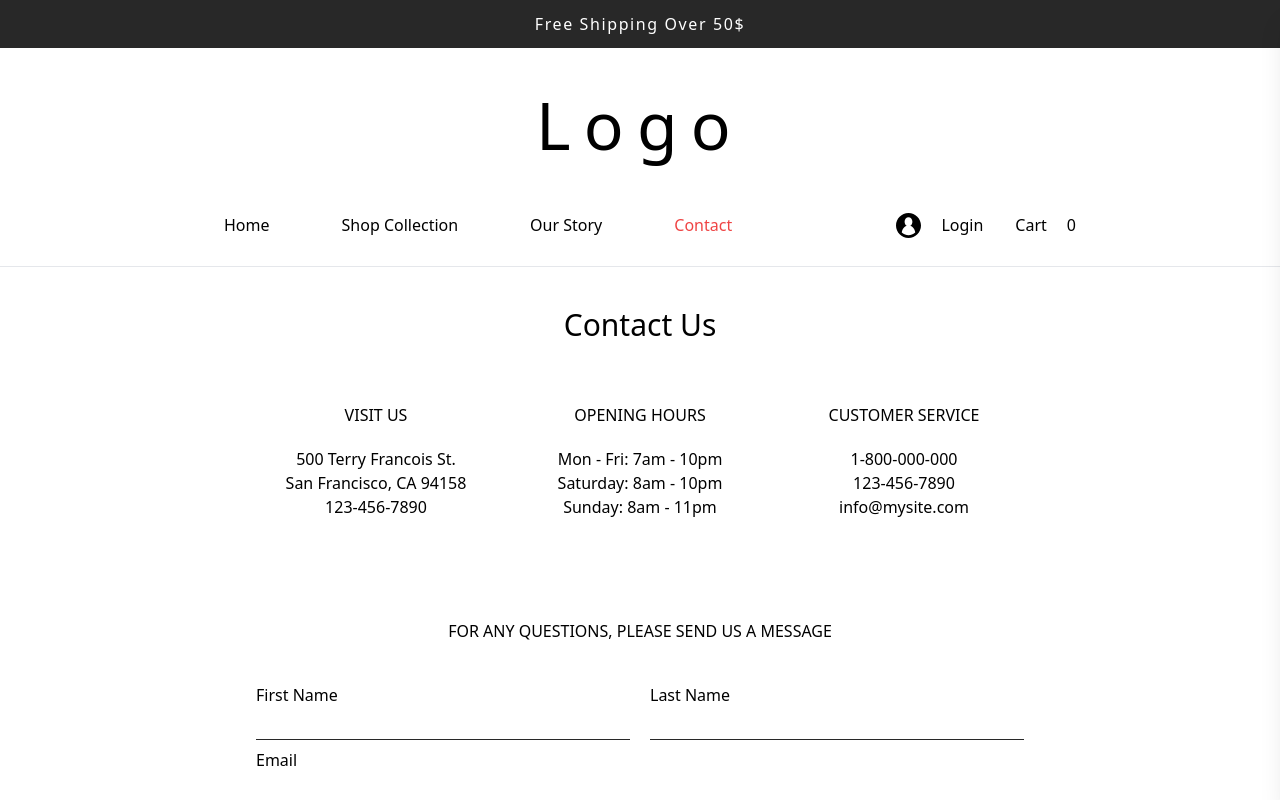
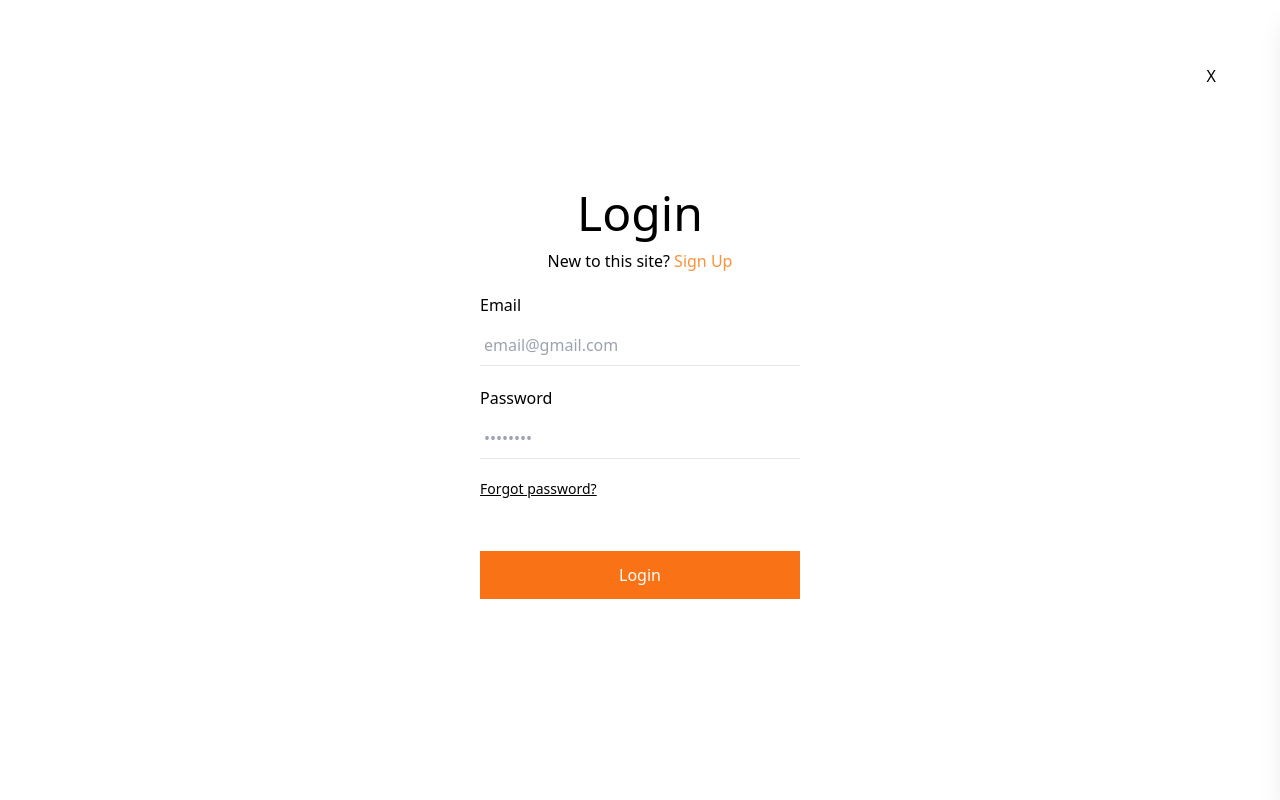
Before and after one commit to 61130061/happy-kamp, a Next.js app: page /contact in a window 1280 px wide. Both pictures are taken after a click on the button "Login". Shown: the top 800 px of the page. Built offline with nearby package versions, Linux system fonts and the light colour scheme.

Commit message:
➕ add authorize modal (signup/login) w/ react-cookie package and sketching style

```diff
--- a/package.json
+++ b/package.json
@@ -17,6 +17,7 @@
     "eslint-config-next": "13.2.4",
     "next": "13.2.4",
     "react": "18.2.0",
+    "react-cookie": "^4.1.1",
     "react-dom": "18.2.0",
     "react-slider": "^2.0.4",
     "typescript": "5.0.3"
--- /dev/null
+++ b/src/components/AuthModal.tsx
@@ -0,0 +1,170 @@
+import React, { useState, useEffect } from 'react';
+import { useCookies } from 'react-cookie';
+
+interface PropsType {
+  isOpen: boolean,
+  onClose: Function
+}
+
+interface AuthPayloadType {
+  fullname?: string,
+  email: string,
+  password: string
+}
+
+export default function AuthModal ({ isOpen, onClose }: PropsType) {
+  const [isSignup, setIsSignup] = useState(false);
+  const [cookies, setCookie, removeCookie] = useCookies(['token']);
+
+  useEffect(() => {
+    if (cookies.token) onClose()
+  }, [cookies])
+
+  return (
+    <div className={`flex items-center justify-center z-[999] top-0 right-0 left-0 bottom-0 fixed h-screen w-screen overflow-hidden bg-white${isOpen ? "" : " hidden"}`}>
+      <button onClick={() => onClose()} className="absolute top-16 right-16">X</button>
+      {isSignup ?
+        <Signup swap={() => setIsSignup(false)} /> :
+        <Login swap={() => setIsSignup(true)} />
+      }
+    </div>
+  )
+}
+
+interface CompPropsType {
+  swap: Function,
+}
+
+function Login ({ swap }: CompPropsType) {
+  const [success, setSuccess] = useState(false);
+  const [message, setMessage] = useState<string | null>(null);
+  const [form, setForm] = useState<AuthPayloadType>({ email: '', password: '' });
+  const [cookies, setCookie] = useCookies(['token']);
+
+  const onTyping = (e: React.ChangeEvent<HTMLInputElement>) => {
+    setForm(prev => ({ ...prev, [e.target.id]: e.target.value }))
+  }
+
+  const onSubmit = async (e: React.FormEvent<HTMLFormElement>) => {
+    e.preventDefault();
+
+    try {
+      const res = await fetch('https://skillkamp-api.com/v1/api/auth/login', {
+        method: 'POST',
+        headers: {
+          'accept': 'application/json',
+          'Content-Type': 'application/json'
+        },
+        body: JSON.stringify(form)
+      });
+
+      if (!res.ok) {
+        setSuccess(false);
+        setMessage("Invalid Credentials!.")
+        return
+      }
+
+      const resData = await res.json();
+
+      console.log(resData);
+
+      setCookie('token', resData.detail.Token);
+      localStorage.setItem("store-user-name", resData.detail.Name);
+      setForm({ email: '', password: '' });
+
+    } catch (err) {
+      setSuccess(false);
+      setMessage('Something wrong!');
+      console.log(err);
+    }
+  }
+
+  return (
+    <div className="text-center w-[320px]">
+      <div className="mb-3 text-5xl">Login</div>
+      <div className="mb-5">New to this site? <button onClick={() => swap()} className="text-orange-400">Sign Up</button></div>
+      <form onSubmit={onSubmit} className="flex flex-col gap-5 text-left">
+        <div className="flex flex-col gap-2">
+          <label htmlFor="email">Email</label>
+          <input onChange={onTyping} value={form.email} id="email" className="border-b p-1 py-2" type="email" placeholder="email@gmail.com" />
+        </div>
+        <div className="flex flex-col gap-2">
+          <label htmlFor="password">Password</label>
+          <input onChange={onTyping} value={form.password} id="password" className="border-b p-1 py-2" type="password" placeholder="••••••••" />
+        </div>
+        <button type="button" className="underline text-sm text-left w-fit">Forgot password?</button>
+        <div className={`text-sm${success ? " text-green-500":" text-red-500"}`}>{message}</div>
+        <button type="submit" className="py-3 my-3 bg-orange-500 text-white">Login</button>
+      </form>
+    </div>
+  )
+}
+
+function Signup({ swap }: CompPropsType) {
+  const [success, setSuccess] = useState(false);
+  const [message, setMessage] = useState<string | null>(null);
+  const [form, setForm] = useState<AuthPayloadType>({ fullname: '', email: '', password: '' });
+
+  const onTyping = (e: React.ChangeEvent<HTMLInputElement>) => {
+    setForm(prev => ({ ...prev, [e.target.id]: e.target.value }))
+  }
+
+  const onSubmit = async (e: React.FormEvent<HTMLFormElement>) => {
+    e.preventDefault();
+
+    try {
+      const res = await fetch('https://skillkamp-api.com/v1/api/auth/signup', {
+        method: 'POST',
+        headers: {
+          'accept': 'application/json',
+          'Content-Type': 'application/json'
+        },
+        body: JSON.stringify(form)
+      })
+
+      if (!res.ok) {
+        setSuccess(false);
+        setMessage("Something wrong! Please try again.")
+        return
+      }
+
+      if (res.status == 200) {
+        setSuccess(false);
+        setMessage("User already exist! Please login with you password.")
+        return
+      }
+
+      const resData = await res.json();
+
+      if (resData.detail == "Sign up complete") {
+        setSuccess(true);
+        setMessage("Sign up complete! Please login with your email and password")
+      }
+    } catch (err) {
+      console.log(err);
+    }
+  }
+
+  return (
+    <div className="text-center w-[320px]">
+      <div className="mb-3 text-3xl">Sign Up</div>
+      <div className="mb-5">Already a member? <button onClick={() => swap()} className="text-orange-400">Login</button></div>
+      <form onSubmit={onSubmit} className="flex flex-col gap-5 text-left">
+        <div className="flex flex-col gap-2">
+          <label htmlFor="fullname">Name</label>
+          <input onChange={onTyping} value={form.fullname} id="fullname" className="border-b p-1 py-2" type="text" placeholder="Tom Jack" />
+        </div>
+        <div className="flex flex-col gap-2">
+          <label htmlFor="email">Email</label>
+          <input onChange={onTyping} value={form.email} id="email" className="border-b p-1 py-2" type="email" placeholder="email@gmail.com" />
+        </div>
+        <div className="flex flex-col gap-2">
+          <label htmlFor="password">Password</label>
+          <input onChange={onTyping} value={form.password} id="password" className="border-b p-1 py-2" type="password" placeholder="••••••••" />
+        </div>
+        <div className={`text-sm${success ? " text-green-500": " text-red-500"}`}>{message}</div>
+        <button type="submit" className="py-3 my-5 bg-orange-500 text-white">Sign Up</button>
+      </form>
+    </div>
+  )
+}
--- a/src/components/Navbar.tsx
+++ b/src/components/Navbar.tsx
@@ -1,21 +1,42 @@
+import { useEffect, useState } from 'react';
 import Link from 'next/link';
 import { useRouter } from 'next/router';
+import { useCookies } from 'react-cookie';
+
+import AuthModal from './AuthModal';
 
 interface PropsType {
   onOpenCart: Function,
   cartNumber: number
 }
 
+interface UserProps {
+  Token: string,
+  Name: string
+}
+
 export default function Navbar ({ onOpenCart, cartNumber }: PropsType) {
+  const [isLogin, setIsLogin] = useState(false);
+  const [isShow, setIsShow] = useState(false);
+  const [cookies, setCookie, removeCookie] = useCookies(['token']);
   const router = useRouter();
+
+  useEffect(() => {
+    if (cookies.token) {
+      setIsLogin(true);
+    } else {
+      setIsLogin(false);
+    }
+  }, [cookies])
 
   return (
     <nav className="border-b border-gray-200">
+      <AuthModal isOpen={isShow} onClose={() => setIsShow(false)} />
       <h1 className="text-center font-[200] tracking-[0.2em] my-10">Logo</h1>
 
       <div className="max-w-4xl mx-auto flex items-center justify-between mb-4">
         {/* Left menu */}
-        <div className="flex gap-2">
+        <div className="flex items-center gap-2">
           <Link href="/">
             <button className={`hover:text-primary-3 px-8 py-3${router.pathname === "/" ? " text-primary-3":""}`}>Home</button>
           </Link>
@@ -31,12 +52,12 @@ export default function Navbar ({ onOpenCart, cartNumber }: PropsType) {
         </div>
 
         {/* Right menu */}
-        <div className="flex gap-2">
-          <button className="flex gap-5 p-3">
-            <img src="/icon/user-svgrepo-com.svg" width="25px" />
-            <div>Login</div>
+        <div className="flex items-center gap-2">
+          <button onClick={() => isLogin ? removeCookie('token') : setIsShow(true)} className="flex items-center gap-3 p-3">
+            <img src="/icon/user-svgrepo-com.svg" width="22px" />
+            <div>{isLogin ? localStorage.getItem("store-user-name") : "Login"}</div>
           </button>
-          <button onClick={() => onOpenCart()} className="flex gap-5 p-3">Cart <span>{cartNumber}</span></button>
+          <button onClick={() => onOpenCart()} className="flex gap-3 p-3">Cart <span>[{cartNumber}]</span></button>
         </div>
       </div>
     </nav>
--- a/src/pages/_app.tsx
+++ b/src/pages/_app.tsx
@@ -1,6 +1,7 @@
 import { useState, useEffect } from 'react';
 import '@/styles/globals.css'
 import type { AppProps } from 'next/app'
+import { CookiesProvider } from 'react-cookie';
 
 import { CartPayloadType  } from '.';
 
@@ -42,8 +43,11 @@ export default function App({ Component, pageProps }: AppProps) {
 
   pageProps.updateCart = updateCart
   pageProps.cartItems = cartItems;
-  pageProps.isLogin = isLogin;
   pageProps.onAddToCart = onAddToCart;
   pageProps.onDelCartItem = onDelCartItem;
-  return <Component {...pageProps} />
+  return (
+    <CookiesProvider>
+      <Component {...pageProps} />
+    </CookiesProvider>
+  )
 }
--- a/src/pages/index.tsx
+++ b/src/pages/index.tsx
@@ -1,4 +1,4 @@
-import { useState } from 'react';
+import { useState, useEffect } from 'react';
 import { GetServerSideProps, InferGetServerSidePropsType } from 'next';
 
 import Layout from '../components/Layout';
@@ -72,7 +72,6 @@ export const getServerSideProps: GetServerSideProps<{ newProducts: ProductType[]
   }
 }
 
-
 export default function Home ({
   newProducts,
   landImgs,
```
Also changed, not shown: 2 other files (tests, documents, lock files or other folders).
